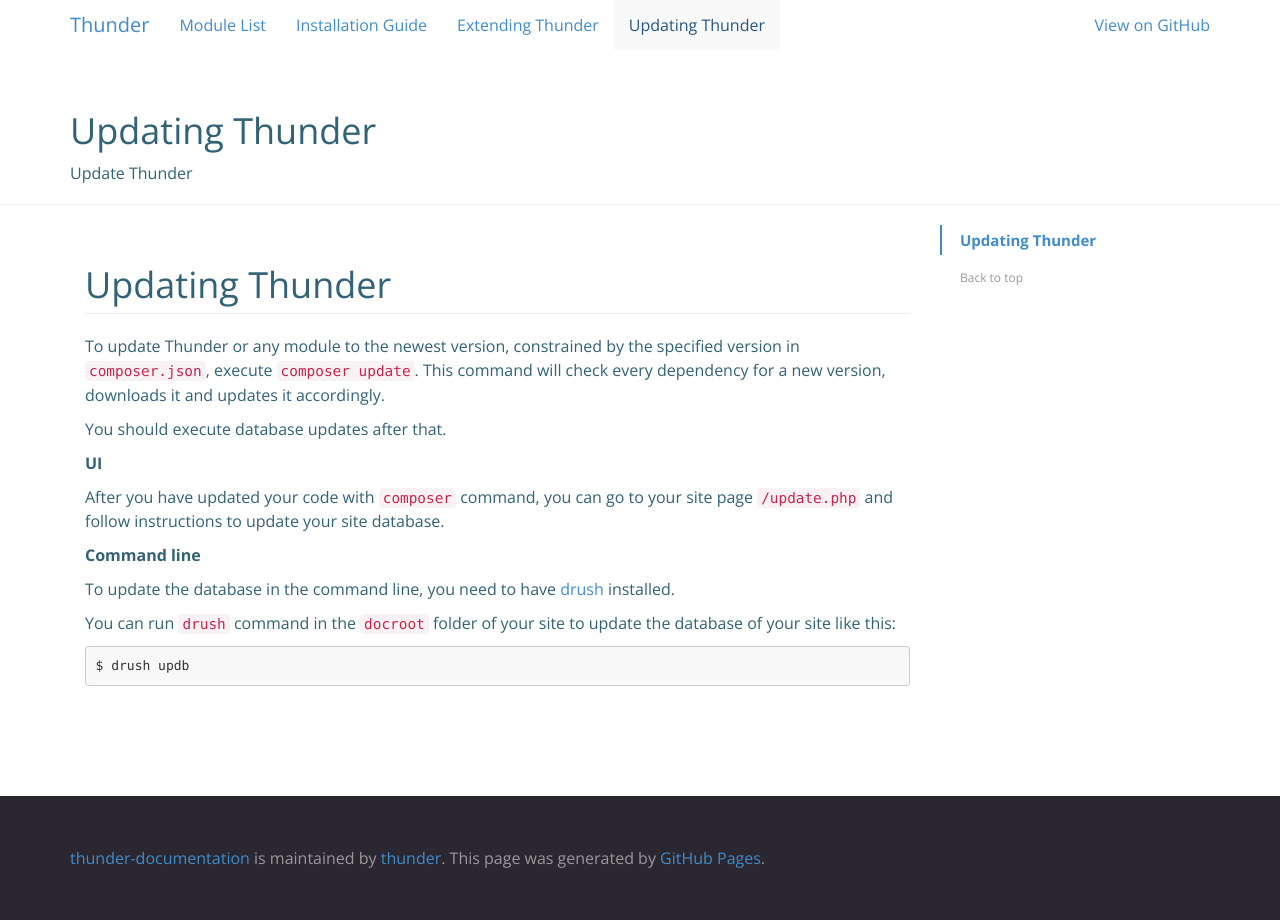
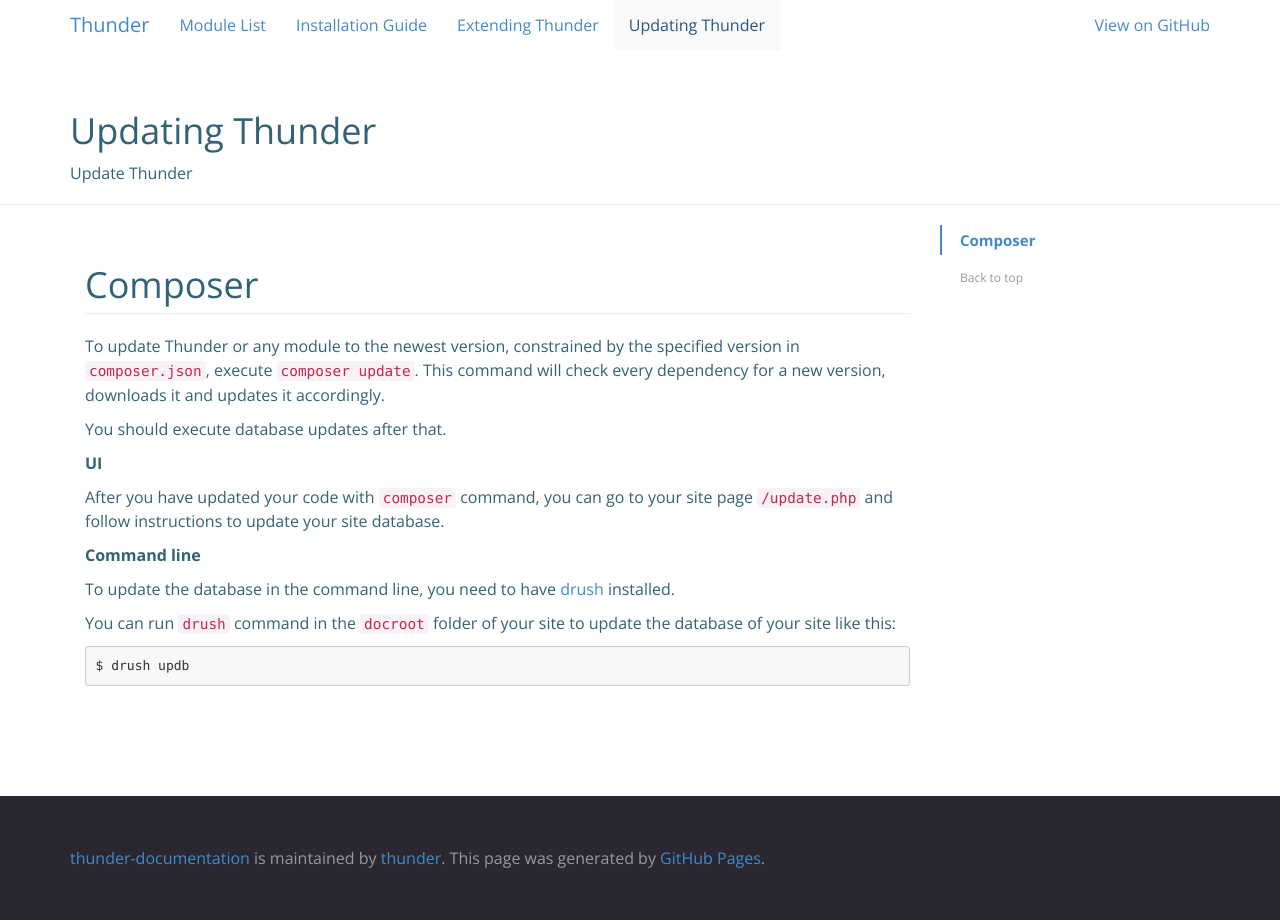
Before and after one commit to thunder/thunder-documentation, a Jekyll site: the page built from updating.md, in a window 1280 px wide. Built offline with Jekyll 4.4.1, drawn with Linux system fonts in a browser that asks for light colours; nearby versions of some CDN libraries; our own code applies the rules of GitHub Pages for plain Markdown files; comment, search, counter and statistics services are not loaded; the repository's description, which GitHub fills in, is left out.

Commit message:
Update updating.yml

```diff
--- a/_data/updating.yml
+++ b/_data/updating.yml
@@ -1,3 +1,3 @@
-- title: Updating Thunder
+- title: Composer
   include: updating/updating.md
   id: updating-updating
```
